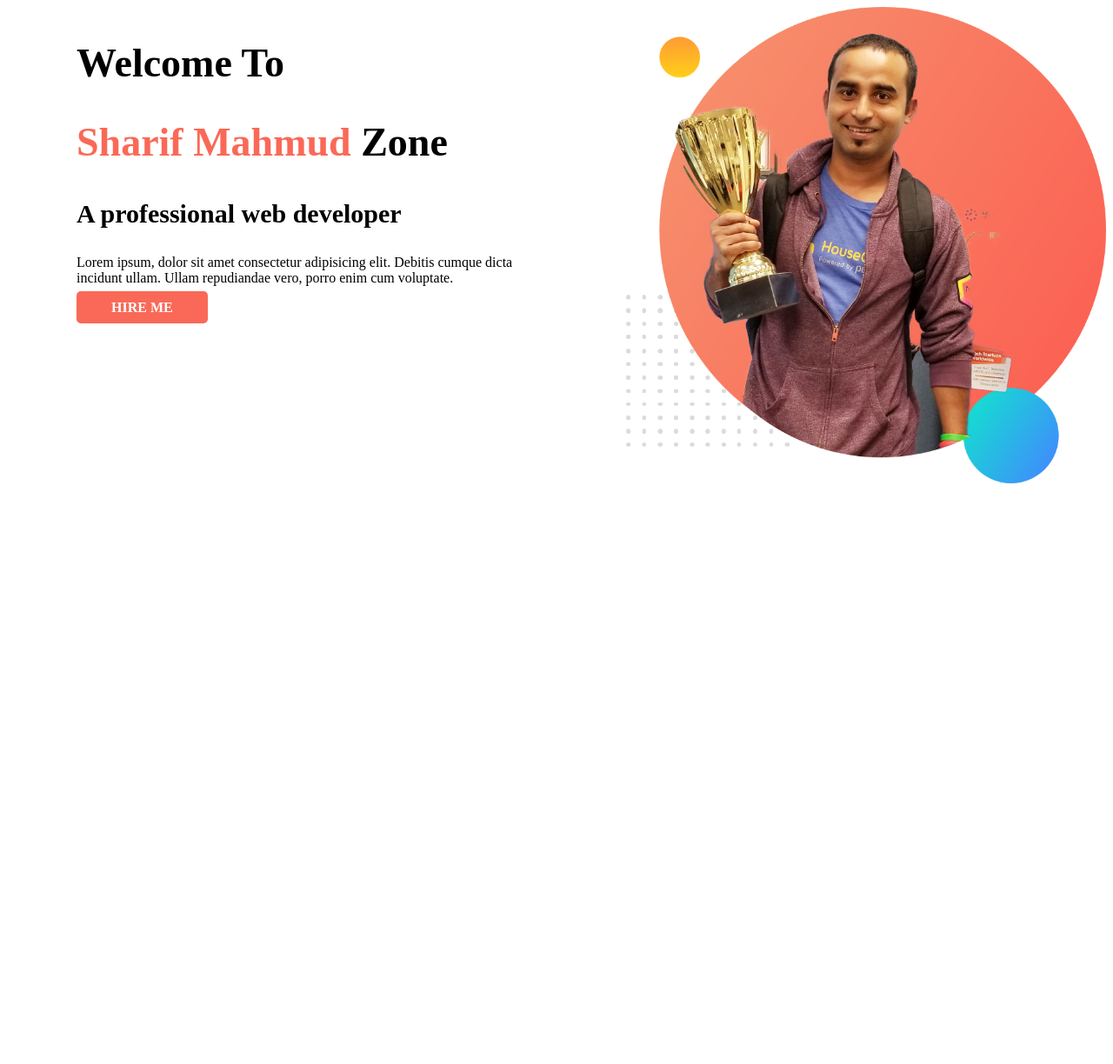
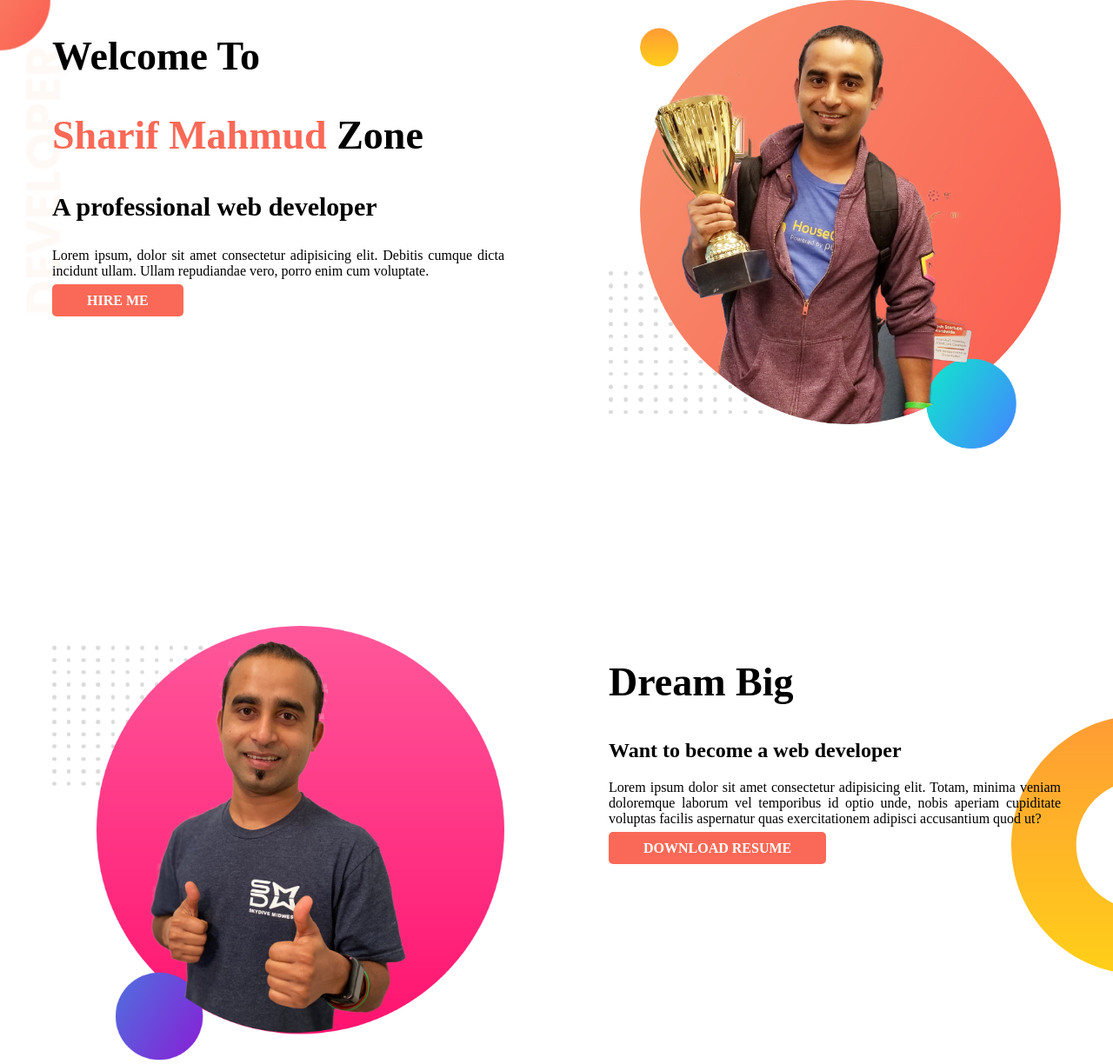
Before and after one commit to sharifmahmud825/developer-portfolio, a plain HTML site: page index.html in a window 1280 px wide. Shown: the whole page at 87% size. Before the commit the page ends 800 px from the top, so only its background shows below. Drawn offline with Linux system fonts and the light colour scheme.

Commit message:
new section

```diff
--- a/index.html
+++ b/index.html
@@ -8,7 +8,7 @@
     <link rel="stylesheet" href="style.css">
 </head>
 <body>
-    <section>
+    <section class="topBanner">
         <div class="half-width">
             <h1>Welcome To</h1>
             <h1><span class="text">Sharif Mahmud </span>Zone</h1>
@@ -21,5 +21,16 @@
             <img src="images/jhankar.png" alt="jhankar">
         </div>
     </section>
+    <section class="dreamBig">
+        <div class="half-width">
+            <img src="images/jhankar2.png" alt="jhankar2">
+        </div>
+        <div class="half-width">
+            <h1>Dream Big</h1>
+            <h2>Want to become a web developer</h2>
+            <p>Lorem ipsum dolor sit amet consectetur adipisicing elit. Totam, minima veniam doloremque laborum vel temporibus id optio unde, nobis aperiam cupiditate voluptas facilis aspernatur quas exercitationem adipisci accusantium quod ut?</p>
+            <a class="button" href="#">DOWNLOAD RESUME</a>
+        </div>
+    </section>
 </body>
 </html>
--- a/style.css
+++ b/style.css
@@ -1,5 +1,6 @@
 body {
     font-family: poppins;
+    margin: 0;
 }
 h1 {
     font-size: 46px;
@@ -7,12 +8,16 @@ h1 {
 h3{
     font-size: 30px;
 }
-section {
+.topBanner {
     display: flex;
+    background-image: url(top-banner.png);
+    background-repeat: no-repeat;
+    margin-bottom: 200px;
 }
+
 .half-width {
     width: 50%;
-    padding-left: 80px;
+    padding: 0 60px;
 }
 .half-width img {
     width: 100%;
@@ -29,3 +34,12 @@ section {
     font-weight: 600;
     margin-top: 30px;
 }
+p{
+    text-align: justify;
+}
+.dreamBig {
+    background-image: url(images/dream-bg.png);
+    background-repeat: no-repeat;
+    background-position: right;
+    display: flex;
+}
```
